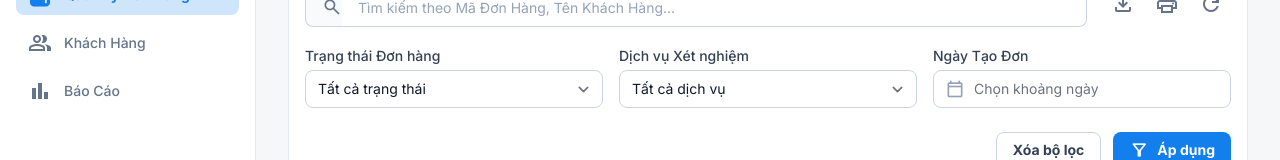
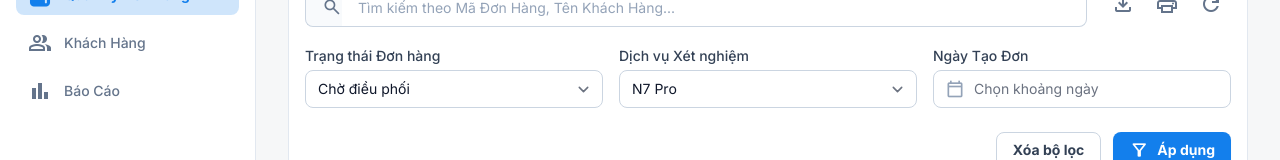
Before and after one commit to Duyhehe111/taodon, a plain HTML site: page Danhsachdonhang.html in a window 1280 px wide. Shown: the part 153-313 px from the top of the page. Drawn offline with nearby package versions, Linux system fonts and the light colour scheme.

Commit message:
Update Danhsachdonhang.html

```diff
--- a/Danhsachdonhang.html
+++ b/Danhsachdonhang.html
@@ -117,11 +117,16 @@ class="flex h-10 cursor-pointer items-center justify-center gap-2 overflow-hidde
 <label class="block text-sm font-medium text-slate-700 dark:text-slate-300 mb-1" for="order-status">Trạng thái Đơn hàng</label>
 <div class="relative">
 <select class="form-select w-full rounded-lg border-slate-300 dark:border-slate-700 bg-white dark:bg-slate-900 text-sm text-slate-900 dark:text-slate-200 focus:border-primary focus:ring-primary" id="order-status">
-<option selected="">Tất cả trạng thái</option>
-<option>Hoàn thành</option>
-<option>Đang xử lý</option>
-<option>Chờ xử lý</option>
-<option>Đã hủy</option>
+<option selected="">Chờ điều phối</option>
+<option>Chờ nhận mẫu</option>
+<option>Đã điều phối</option>
+<option>Đã nhận mẫu - Chờ gửi lab</option>
+<option>Chờ trả kết quả</option>
+<option>Trả KQ NIPT - Chờ KQ gen lặn</option>
+<option>Trả kết quả</option>
+<option>Trả kết quả - Bản cứng</option>
+<option>Trả kết quả - Bản mềm qua Zalo</option>
+<option>Trả kết quả - Bản mềm qua Mail</option>
 </select>
 </div>
 </div>
@@ -129,11 +134,37 @@ class="flex h-10 cursor-pointer items-center justify-center gap-2 overflow-hidde
 <label class="block text-sm font-medium text-slate-700 dark:text-slate-300 mb-1" for="service-type">Dịch vụ Xét nghiệm</label>
 <div class="relative">
 <select class="form-select w-full rounded-lg border-slate-300 dark:border-slate-700 bg-white dark:bg-slate-900 text-sm text-slate-900 dark:text-slate-200 focus:border-primary focus:ring-primary" id="service-type">
-<option selected="">Tất cả dịch vụ</option>
-<option>Xét nghiệm máu tổng quát</option>
-<option>Xét nghiệm DNA</option>
-<option>Xét nghiệm nước tiểu</option>
-<option>Xét nghiệm Covid-19</option>
+<option selected="">N7 Pro</option>
+<option>SKTQ</option>
+<option>SP</option>
+<option>Gen lặn</option>
+<option>Gen lặn cho bố</option>
+<option>NBASIC</option>
+<option>N4</option>
+<option>N7</option>
+<option>N23</option>
+<option>N23 Plus</option>
+<option>N23 Pro</option>
+<option>N23 Pro+</option>
+<option>NIPT Twins</option>
+<option>HBV</option>
+<option>HPV40</option>
+<option>HPV23</option>
+<option>COMBO HPV23+CELL</option>
+<option>COMBO HPV23+THIN</option>
+<option>COMBO HPV40+THIN</option>
+<option>THIN</option>
+<option>GBS</option>
+<option>STD14</option>
+<option>Thrombophilia</option>
+<option>Thalassemia</option>
+<option>Karotype</option>
+<option>Vô sinh nam</option>
+<option>ADN pháp lý</option>
+<option>ADN tự nguyện</option>
+<option>ADN có yếu tố nước ngoài</option>
+<option>ADN không xâm lấn</option>
+<option>PX8</option>
 </select>
 </div>
 </div>
```
